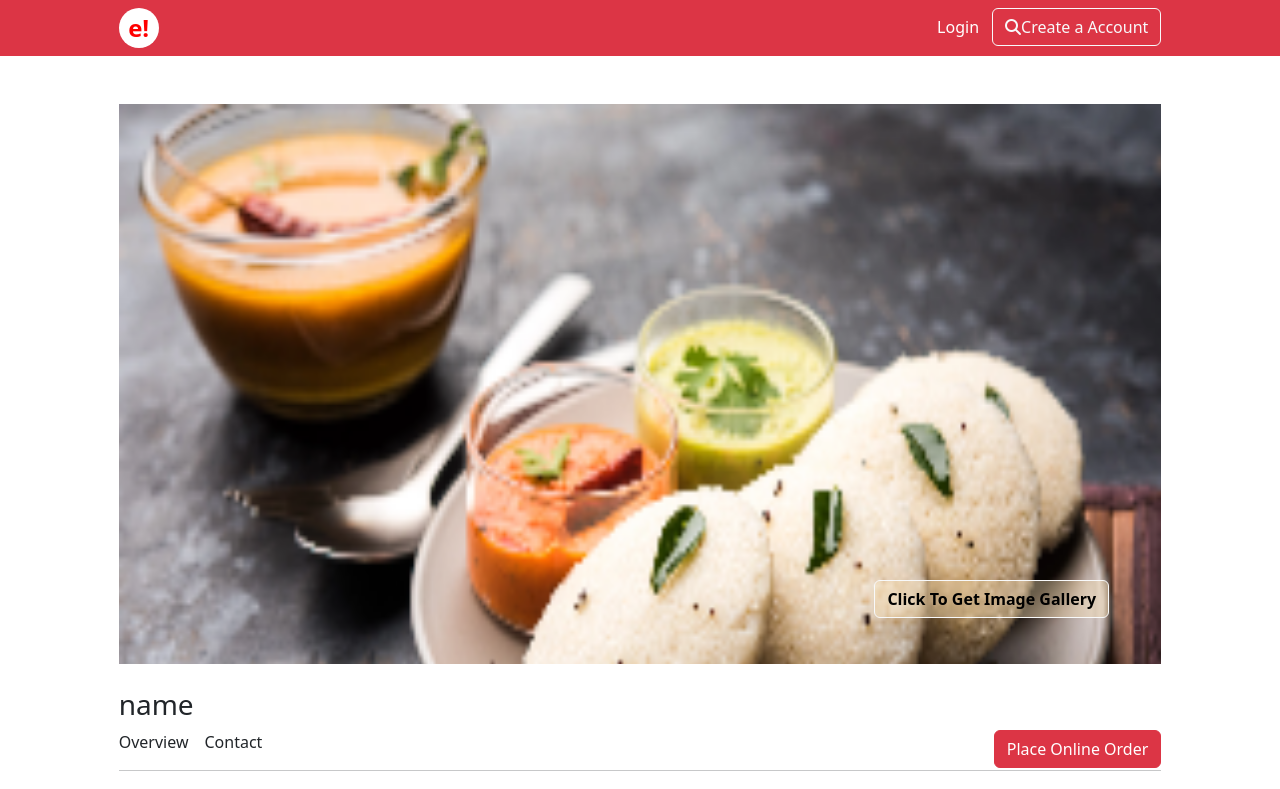
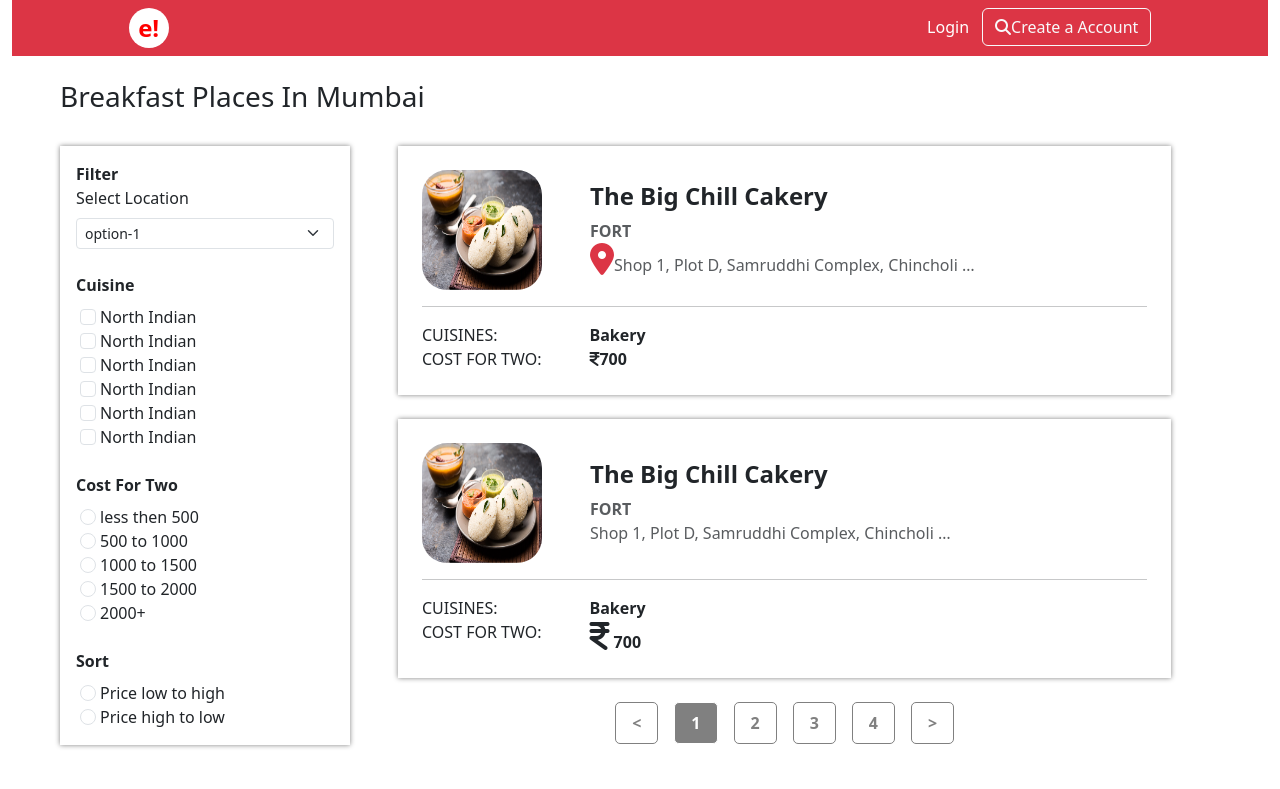
Before and after one commit to JohanFernandoLema/zomato-front-end, a React (Create React App) app: page /search in a window 1280 px wide. Shown: the top 789 px of the page. Built offline with nearby package versions, Linux system fonts and the light colour scheme.

Commit message:
routing creating for the different components

```diff
--- a/src/App.js
+++ b/src/App.js
@@ -1,3 +1,4 @@
+import { Route, Routes } from 'react-router-dom'
 import Home from './components/Home'
 import Restaurant from './components/Restaurant'
 import Search from './components/Search'
@@ -6,9 +7,11 @@
   return (
     <>
       <main className="container-fluid">
-        {/* <Home />
-        <Search /> */}
-        <Restaurant />
+        <Routes>
+          <Route path="/" element={<Home />} />
+          <Route path="/search" element={<Search />} />
+          <Route path="/restaurants" element={<Restaurant />} />
+        </Routes>
       </main>
     </>
   )
--- a/src/components/Search.jsx
+++ b/src/components/Search.jsx
@@ -139,7 +139,7 @@
           <div class="col-12 col-lg-8 col-md-7">
             <div class="col-12 food-shadow p-4 mb-4">
               <div class="d-flex align-items-center">
-                <img src="./images/food-item.png" class="food-item" />
+                <img src="./images/food-item.png" alt="" class="food-item" />
                 <div class="ms-5">
                   <p class="h4 fw-bold">The Big Chill Cakery</p>
                   <span class="fw-bold text-muted">FORT</span>
@@ -170,7 +170,7 @@
 
             <div class="col-12 food-shadow p-4 mb-4">
               <div class="d-flex align-items-center">
-                <img src="/images/food-item.png" class="food-item" />
+                <img src="/images/food-item.png" alt="" class="food-item" />
                 <div class="ms-5">
                   <p class="h4 fw-bold">The Big Chill Cakery</p>
                   <span class="fw-bold text-muted">FORT</span>
--- a/src/index.js
+++ b/src/index.js
@@ -2,12 +2,15 @@
 import ReactDOM from 'react-dom/client'
 import './css/index.css'
 import App from './App'
+import { BrowserRouter } from 'react-router-dom'
 
 const root = ReactDOM.createRoot(document.getElementById('root'))
 root.render(
-  <React.StrictMode>
-    <App />
-  </React.StrictMode>
+  <React.Fragment>
+    <BrowserRouter>
+      <App />
+    </BrowserRouter>
+  </React.Fragment>
 )
 
 // If you want to start measuring performance in your app, pass a function
```
